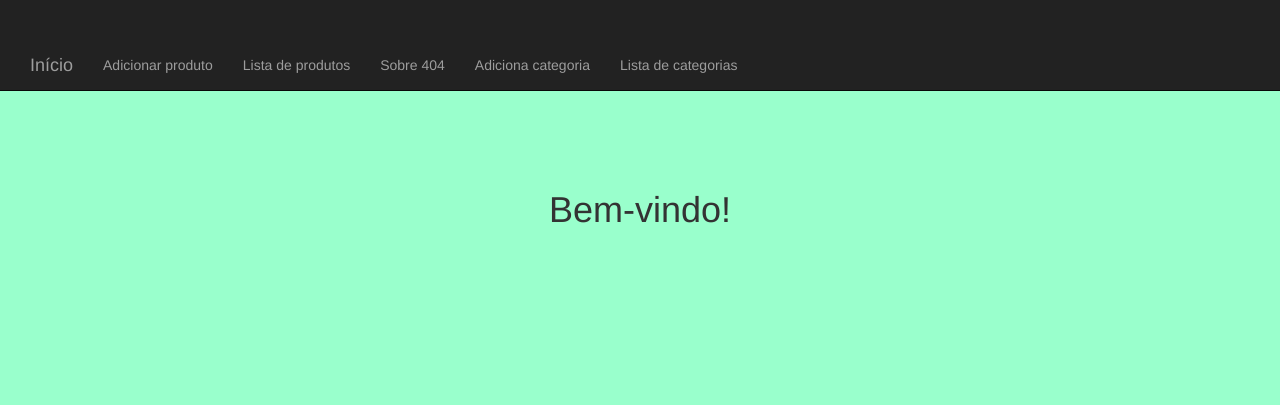
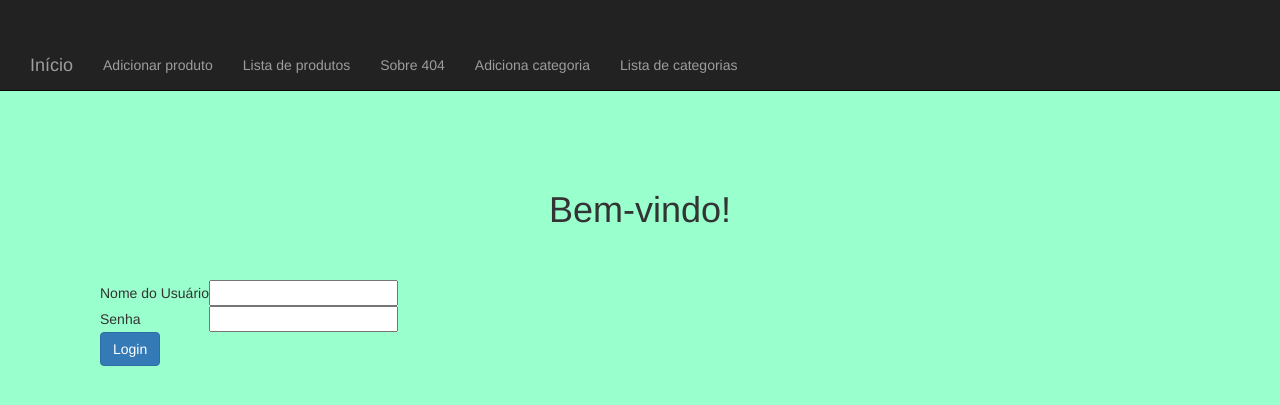
Before and after one commit to coldenough25/loja, a PHP site: page / in a window 1280 px wide. Shown: the top 405 px of the page. Run offline with PHP 8.4, Linux system fonts and the light colour scheme.

Commit message:
Add files via upload

```diff
--- a/index.php
+++ b/index.php
@@ -2,5 +2,30 @@
 
  <?php include "cabecalho.php"?>
  <br><br><br><br>
+        <?php if (isset($_GET["login"])&&($_GET["login"]==1)){?>
+          <p class="alert-success">Logado com sucesso!</p>
+          <h1>Bem vindo!</h1>
+        <?php } if(isset($_GET["login"])&&($_GET["login"]==0)){?>
+          <p class="alert-danger">Usuário ou senha inválidos!</p>
+        <?php }
+        if(isset($_COOKIE["usuario_logado"])){?>
+          <p class="text-success">Você está logado como <?=$_COOKIE["usuario_logado"]?></p>
+        <?php }else{?>
         <h1>Bem-vindo!</h1>
+        <form action="login.php" method="post">
+          <table>
+            <tr>
+              <td>Nome do Usuário</td>
+              <td><input type="text" name="email"></td>
+            </tr>
+            <tr>
+              <td>Senha</td>
+              <td><input type="password" name="senha"></td>
+            </tr>
+            <tr>
+              <td><button type="submit" class="btn btn-primary">Login</button></td>
+            </tr>
+          </table>
+        </form>
+      <?php } ?>
 <?php include "rodape.php"?>
```
Also changed, not shown: banco-usuario.php (added, +10 -0 lines), login.php (added, +14 -0 lines).
